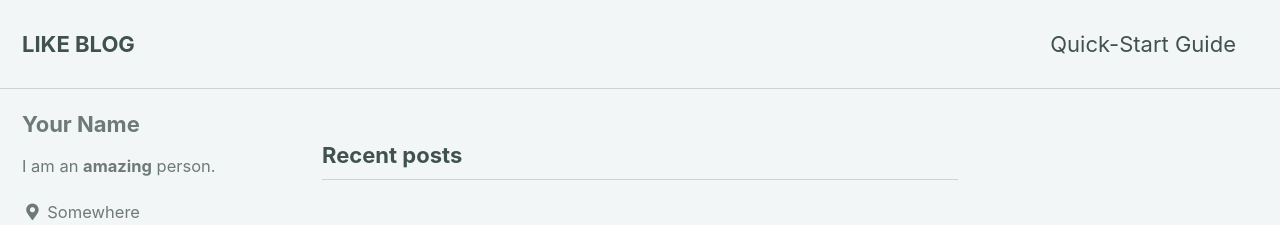
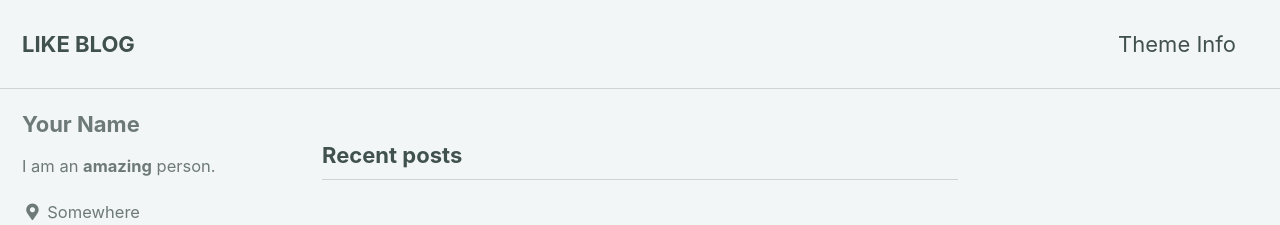
Before and after one commit to sun5066/sun5066.github.io, a Jekyll site: the page built from index.html, in a window 1280 px wide. Shown: the top 225 px of the page. Built offline with Jekyll 4.4.1, drawn with Linux system fonts in a browser that asks for light colours; cached includes are drawn as plain includes; the list of posts is cut into pages by our own code.

Commit message:
테마 업데이트

```diff
--- a/_data/navigation.yml
+++ b/_data/navigation.yml
@@ -1,6 +1,6 @@
 # main links
 main:
-  - title: "Quick-Start Guide"
+  - title: "Theme Info"
     url: https://mmistakes.github.io/minimal-mistakes/docs/quick-start-guide/
   # - title: "About"
   #   url: https://mmistakes.github.io/minimal-mistakes/about/
```
